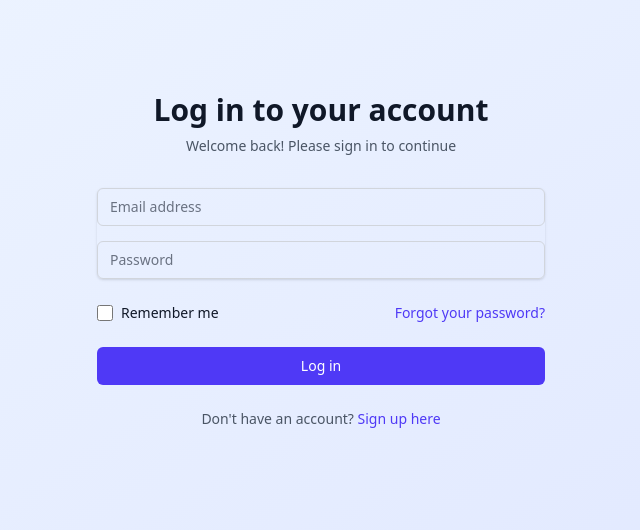
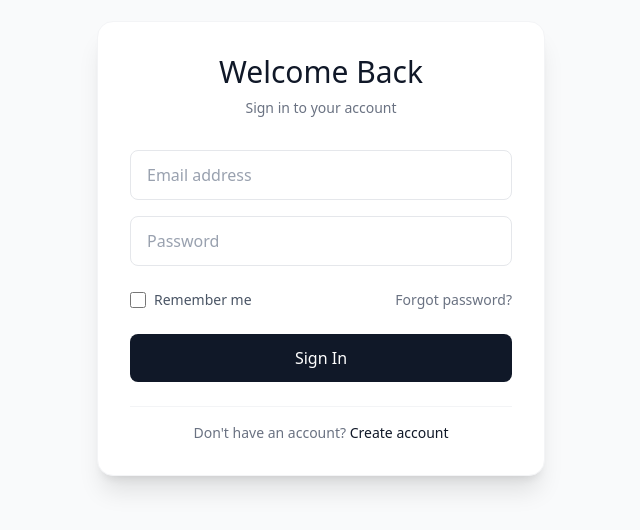
Before and after one commit to addy1947/restocker_frontend, a React (Vite) app: page /login in a window 1280 px wide. Shown: the part 152-682 px from the top of the page, without its empty margins (319-959 px from the left). Built offline with nearby package versions, Linux system fonts and the light colour scheme.

Commit message:
change ui of login and signup page

```diff
--- a/src/pages/Login.jsx
+++ b/src/pages/Login.jsx
@@ -34,25 +34,27 @@ const Login = () => {
     };
 
     return (
-        <div className="min-h-screen bg-gradient-to-br from-blue-50 to-indigo-100 flex items-center justify-center py-12 px-4 sm:px-6 lg:px-8">
-            <div className="max-w-md w-full space-y-8">
-                <div>
-                    <h2 className="mt-6 text-center text-3xl font-extrabold text-gray-900">
-                        Log in to your account
-                    </h2>
-                    <p className="mt-2 text-center text-sm text-gray-600">
-                        Welcome back! Please sign in to continue
+        <div className="min-h-screen bg-gray-50 flex items-center justify-center py-12 px-4 sm:px-6 lg:px-8">
+            <div className="max-w-md w-full">
+                <div className="bg-white shadow-xl rounded-2xl p-8 border border-gray-100">
+                    <div className="text-center mb-8">
+                        <h1 className="text-3xl font-light text-gray-900 mb-2">
+                            Welcome Back
+                        </h1>
+                        <p className="text-gray-500 text-sm">
+                            Sign in to your account
                         </p>
                     </div>
 
                     {error && (
-                    <div className="bg-red-100 border border-red-400 text-red-700 px-4 py-3 rounded">
+                        <div className="mb-6 p-4 bg-gray-50 border-l-4 border-gray-400 text-gray-700 text-sm">
                             {error}
                         </div>
                     )}
 
-                <form className="mt-8 space-y-6" onSubmit={handleSubmit}>
-                    <div className="rounded-md shadow-sm -space-y-px">
+                    <form className="space-y-6" onSubmit={handleSubmit}>
+                        <div className="space-y-4">
+                            <div>
                                 <input
                                     name="email"
                                     type="email"
@@ -60,8 +62,10 @@ const Login = () => {
                                     placeholder="Email address"
                                     value={formData.email}
                                     onChange={handleInputChange}
-                            className="appearance-none rounded-md relative block w-full px-3 py-2 border border-gray-300 placeholder-gray-500 text-gray-900 focus:outline-none focus:ring-indigo-500 focus:border-indigo-500 sm:text-sm"
+                                    className="w-full px-4 py-3 border border-gray-200 rounded-lg focus:outline-none focus:ring-2 focus:ring-gray-300 focus:border-transparent transition-all duration-200 text-gray-900 placeholder-gray-400"
                                 />
+                            </div>
+                            <div>
                                 <input
                                     name="password"
                                     type="password"
@@ -69,48 +73,48 @@ const Login = () => {
                                     placeholder="Password"
                                     value={formData.password}
                                     onChange={handleInputChange}
-                            className="appearance-none rounded-md relative block w-full mt-4 px-3 py-2 border border-gray-300 placeholder-gray-500 text-gray-900 focus:outline-none focus:ring-indigo-500 focus:border-indigo-500 sm:text-sm"
+                                    className="w-full px-4 py-3 border border-gray-200 rounded-lg focus:outline-none focus:ring-2 focus:ring-gray-300 focus:border-transparent transition-all duration-200 text-gray-900 placeholder-gray-400"
                                 />
                             </div>
+                        </div>
 
-                    <div className="flex items-center justify-between">
-                        <label className="flex items-center text-sm text-gray-900">
+                        <div className="flex items-center justify-between text-sm">
+                            <label className="flex items-center text-gray-600">
                                 <input
                                     type="checkbox"
                                     name="remember-me"
-                                className="h-4 w-4 text-indigo-600 border-gray-300 rounded"
+                                    className="h-4 w-4 text-gray-600 border-gray-300 rounded focus:ring-gray-300"
                                 />
                                 <span className="ml-2">Remember me</span>
                             </label>
-                        <a href="#" className="text-sm text-indigo-600 hover:text-indigo-500">
-                            Forgot your password?
+                            <a href="#" className="text-gray-500 hover:text-gray-700 transition-colors">
+                                Forgot password?
                             </a>
                         </div>
 
-                    <div>
                         <button
                             type="submit"
                             disabled={loading}
-                            className="w-full flex justify-center py-2 px-4 border border-transparent text-sm font-medium rounded-md text-white bg-indigo-600 hover:bg-indigo-700 focus:outline-none focus:ring-2 focus:ring-offset-2 focus:ring-indigo-500 disabled:opacity-50"
+                            className="w-full py-3 px-4 bg-gray-900 text-white font-medium rounded-lg hover:bg-gray-800 focus:outline-none focus:ring-2 focus:ring-gray-300 focus:ring-offset-2 transition-all duration-200 disabled:opacity-50 disabled:cursor-not-allowed"
                         >
-                            {loading ? 'Logging in...' : 'Log in'}
+                            {loading ? 'Signing in...' : 'Sign In'}
                         </button>
-                    </div>
 
-                    <div className="text-center">
-                        <p className="text-sm text-gray-600">
+                        <div className="text-center pt-4 border-t border-gray-100">
+                            <p className="text-gray-500 text-sm">
                                 Don't have an account?{' '}
                                 <Link
                                     to="/signup"
-                                className="font-medium text-indigo-600 hover:text-indigo-500"
+                                    className="font-medium text-gray-900 hover:text-gray-700 transition-colors"
                                 >
-                                Sign up here
+                                    Create account
                                 </Link>
                             </p>
                         </div>
                     </form>
                 </div>
             </div>
+        </div>
     );
 };
 
--- a/src/pages/SignUp.jsx
+++ b/src/pages/SignUp.jsx
@@ -34,25 +34,27 @@ const Signup = () => {
     };
 
     return (
-        <div className="min-h-screen bg-gradient-to-br from-green-50 to-indigo-100 flex items-center justify-center py-12 px-4 sm:px-6 lg:px-8">
-            <div className="max-w-md w-full space-y-8">
-                <div>
-                    <h2 className="mt-6 text-center text-3xl font-extrabold text-gray-900">
-                        Create your account
-                    </h2>
-                    <p className="mt-2 text-center text-sm text-gray-600">
-                        Please enter your details to sign up
+        <div className="min-h-screen bg-gray-50 flex items-center justify-center py-12 px-4 sm:px-6 lg:px-8">
+            <div className="max-w-md w-full">
+                <div className="bg-white shadow-xl rounded-2xl p-8 border border-gray-100">
+                    <div className="text-center mb-8">
+                        <h1 className="text-3xl font-light text-gray-900 mb-2">
+                            Create Account
+                        </h1>
+                        <p className="text-gray-500 text-sm">
+                            Join us today
                         </p>
                     </div>
 
                     {error && (
-                    <div className="bg-red-100 border border-red-400 text-red-700 px-4 py-3 rounded">
+                        <div className="mb-6 p-4 bg-gray-50 border-l-4 border-gray-400 text-gray-700 text-sm">
                             {error}
                         </div>
                     )}
 
-                <form className="mt-8 space-y-6" onSubmit={handleSubmit}>
-                    <div className="rounded-md shadow-sm -space-y-px">
+                    <form className="space-y-6" onSubmit={handleSubmit}>
+                        <div className="space-y-4">
+                            <div>
                                 <input
                                     name="name"
                                     type="text"
@@ -60,8 +62,10 @@ const Signup = () => {
                                     placeholder="Full Name"
                                     value={formData.name}
                                     onChange={handleInputChange}
-                            className="appearance-none rounded-md relative block w-full px-3 py-2 border border-gray-300 placeholder-gray-500 text-gray-900 focus:outline-none focus:ring-indigo-500 focus:border-indigo-500 sm:text-sm"
+                                    className="w-full px-4 py-3 border border-gray-200 rounded-lg focus:outline-none focus:ring-2 focus:ring-gray-300 focus:border-transparent transition-all duration-200 text-gray-900 placeholder-gray-400"
                                 />
+                            </div>
+                            <div>
                                 <input
                                     name="email"
                                     type="email"
@@ -69,8 +73,10 @@ const Signup = () => {
                                     placeholder="Email address"
                                     value={formData.email}
                                     onChange={handleInputChange}
-                            className="appearance-none rounded-md relative block w-full mt-4 px-3 py-2 border border-gray-300 placeholder-gray-500 text-gray-900 focus:outline-none focus:ring-indigo-500 focus:border-indigo-500 sm:text-sm"
+                                    className="w-full px-4 py-3 border border-gray-200 rounded-lg focus:outline-none focus:ring-2 focus:ring-gray-300 focus:border-transparent transition-all duration-200 text-gray-900 placeholder-gray-400"
                                 />
+                            </div>
+                            <div>
                                 <input
                                     name="password"
                                     type="password"
@@ -78,34 +84,34 @@ const Signup = () => {
                                     placeholder="Password"
                                     value={formData.password}
                                     onChange={handleInputChange}
-                            className="appearance-none rounded-md relative block w-full mt-4 px-3 py-2 border border-gray-300 placeholder-gray-500 text-gray-900 focus:outline-none focus:ring-indigo-500 focus:border-indigo-500 sm:text-sm"
+                                    className="w-full px-4 py-3 border border-gray-200 rounded-lg focus:outline-none focus:ring-2 focus:ring-gray-300 focus:border-transparent transition-all duration-200 text-gray-900 placeholder-gray-400"
                                 />
                             </div>
+                        </div>
 
-                    <div>
                         <button
                             type="submit"
                             disabled={loading}
-                            className="w-full flex justify-center py-2 px-4 border border-transparent text-sm font-medium rounded-md text-white bg-indigo-600 hover:bg-indigo-700 focus:outline-none focus:ring-2 focus:ring-offset-2 focus:ring-indigo-500 disabled:opacity-50"
+                            className="w-full py-3 px-4 bg-gray-900 text-white font-medium rounded-lg hover:bg-gray-800 focus:outline-none focus:ring-2 focus:ring-gray-300 focus:ring-offset-2 transition-all duration-200 disabled:opacity-50 disabled:cursor-not-allowed"
                         >
-                            {loading ? 'Signing up...' : 'Sign up'}
+                            {loading ? 'Creating account...' : 'Create Account'}
                         </button>
-                    </div>
 
-                    <div className="text-center">
-                        <p className="text-sm text-gray-600">
+                        <div className="text-center pt-4 border-t border-gray-100">
+                            <p className="text-gray-500 text-sm">
                                 Already have an account?{' '}
                                 <Link
                                     to="/login"
-                                className="font-medium text-indigo-600 hover:text-indigo-500"
+                                    className="font-medium text-gray-900 hover:text-gray-700 transition-colors"
                                 >
-                                Log in here
+                                    Sign in
                                 </Link>
                             </p>
                         </div>
                     </form>
                 </div>
             </div>
+        </div>
     );
 };
 
```
Lines whose indentation alone changed are shown as unchanged.
